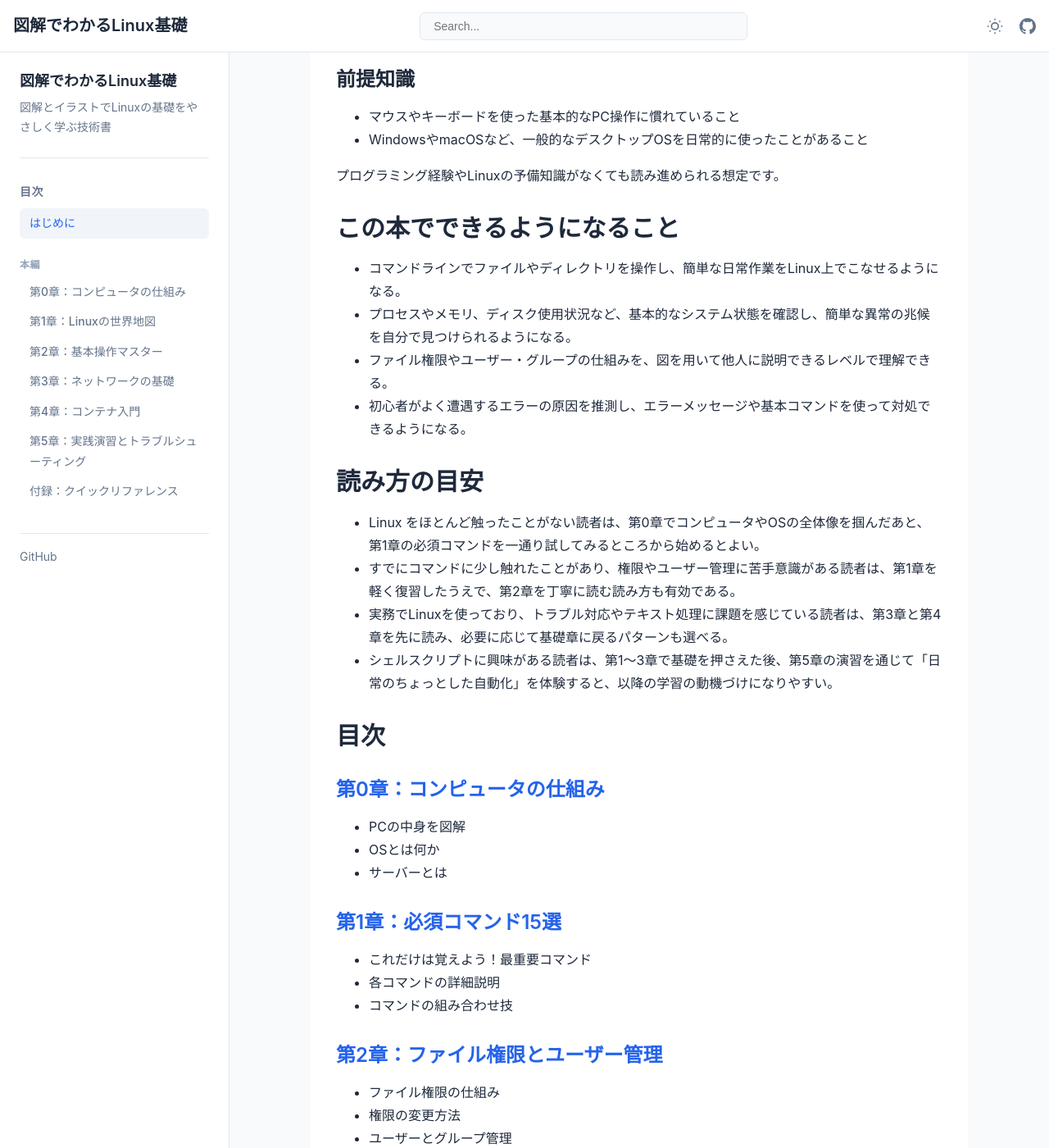
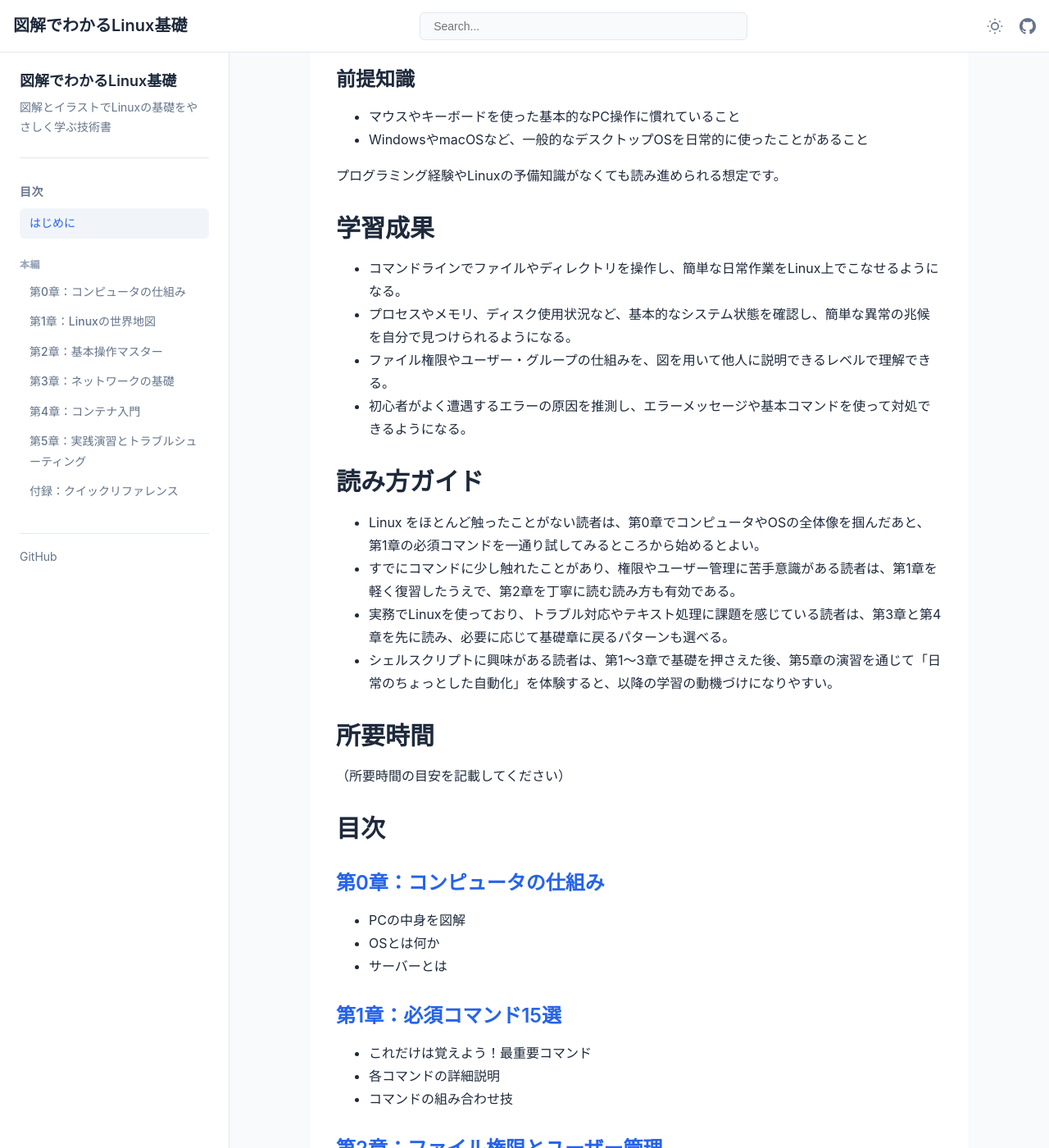
Before and after one commit to itdojp/illustrated-linux-basics-book, a Jekyll site: the page built from docs/index.md, in a window 1280 px wide and 1400 px high, scrolled down 559 px. Shown: the whole window at 82% size. Built offline with Jekyll 4.4.1, drawn with Linux system fonts in a browser that asks for light colours; some of the changed text lies outside the part shown.

Commit message:
chore: align top page slots

```diff
--- a/docs/index.md
+++ b/docs/index.md
@@ -25,19 +25,22 @@ title: "図解でわかるLinux基礎"
 
 プログラミング経験やLinuxの予備知識がなくても読み進められる想定です。
 
-## この本でできるようになること
+## 学習成果
 
 - コマンドラインでファイルやディレクトリを操作し、簡単な日常作業をLinux上でこなせるようになる。
 - プロセスやメモリ、ディスク使用状況など、基本的なシステム状態を確認し、簡単な異常の兆候を自分で見つけられるようになる。
 - ファイル権限やユーザー・グループの仕組みを、図を用いて他人に説明できるレベルで理解できる。
 - 初心者がよく遭遇するエラーの原因を推測し、エラーメッセージや基本コマンドを使って対処できるようになる。
 
-## 読み方の目安
+## 読み方ガイド
 
 - Linux をほとんど触ったことがない読者は、第0章でコンピュータやOSの全体像を掴んだあと、第1章の必須コマンドを一通り試してみるところから始めるとよい。
 - すでにコマンドに少し触れたことがあり、権限やユーザー管理に苦手意識がある読者は、第1章を軽く復習したうえで、第2章を丁寧に読む読み方も有効である。
 - 実務でLinuxを使っており、トラブル対応やテキスト処理に課題を感じている読者は、第3章と第4章を先に読み、必要に応じて基礎章に戻るパターンも選べる。
 - シェルスクリプトに興味がある読者は、第1〜3章で基礎を押さえた後、第5章の演習を通じて「日常のちょっとした自動化」を体験すると、以降の学習の動機づけになりやすい。
+
+## 所要時間
+（所要時間の目安を記載してください）
 
 ## 目次
 
@@ -76,7 +79,7 @@ title: "図解でわかるLinux基礎"
 - トラブルシューティング早見表
 - 用語集
 
-## この本の読み進め方（提案）
+## 読み方ガイド
 
 - まずは第0章で「OS/サーバー/ハードウェア」の全体像をつかみましょう。
 - 第1章のコマンドは、手元で実行して動きを確認しましょう（最初は「暗記」より「体験」を優先）。
@@ -96,7 +99,7 @@ title: "図解でわかるLinux基礎"
 **株式会社アイティードゥ**
 ITインフラストラクチャとソフトウェア開発を専門とする技術企業。企業向けシステム構築から個人向け技術教育まで幅広く手がける。
 
-## 📄 ライセンス
+## ライセンス
 
 本書は **Creative Commons BY-NC-SA 4.0** ライセンスで公開されています。
 **🔓 教育・研究・個人学習での利用は自由** ですが、**💼 商用利用には事前許諾** が必要です。
```
